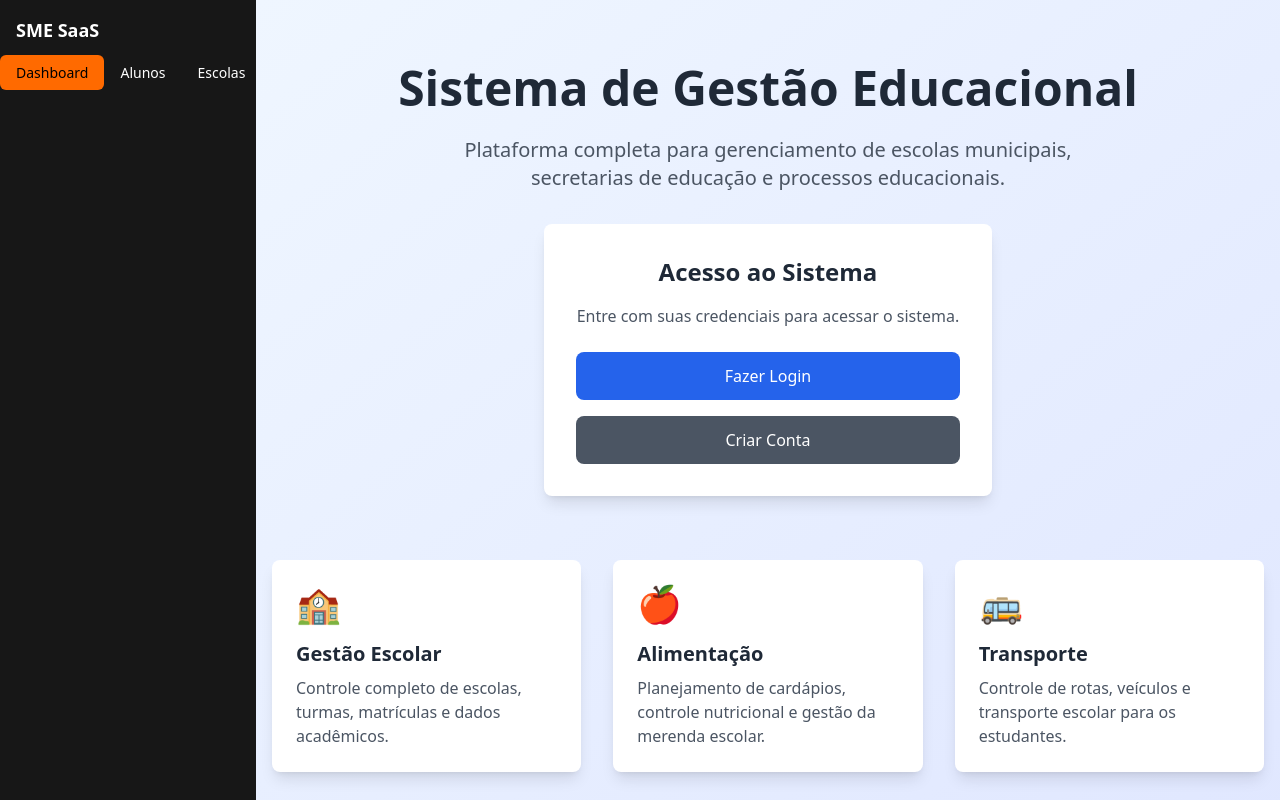
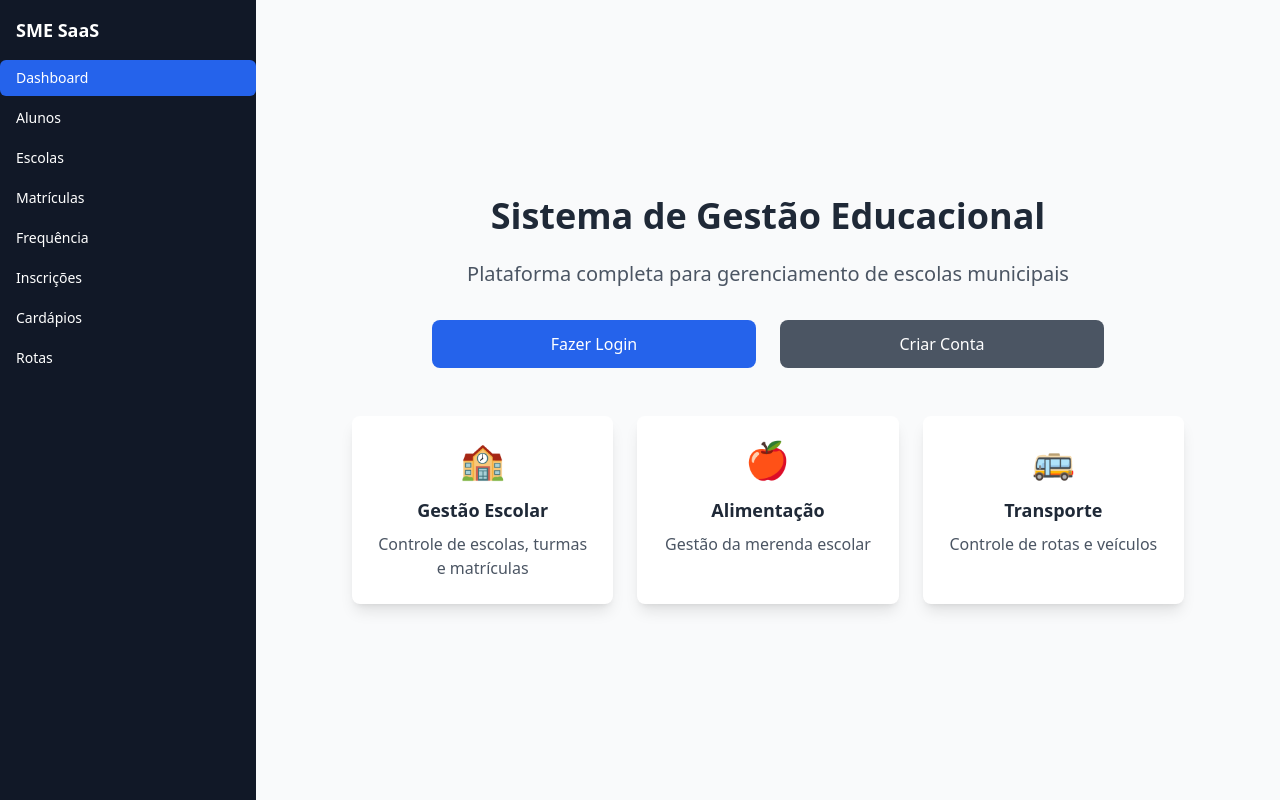
Before and after one commit to Raidosystem/Escola-saas, a Next.js app in the folder sme-saas/apps/web/: page / in a window 1280 px wide. Built offline with nearby package versions, Linux system fonts and the light colour scheme.

Commit message:
fix: Simplify homepage and add health API route

```diff
--- /dev/null
+++ b/sme-saas/apps/web/app/api/health/route.ts
@@ -0,0 +1,9 @@
+import { NextResponse } from 'next/server';
+
+export async function GET() {
+  return NextResponse.json({
+    status: 'ok',
+    message: 'API is working',
+    timestamp: new Date().toISOString()
+  });
+}
--- a/sme-saas/apps/web/app/page.tsx
+++ b/sme-saas/apps/web/app/page.tsx
@@ -1,139 +1,46 @@
-'use client';
-
-import { useState, useEffect } from 'react';
-import { supabase } from '@/lib/supabase';
-import { useRouter } from 'next/navigation';
-
 export default function HomePage() {
-  const [user, setUser] = useState<any>(null);
-  const [loading, setLoading] = useState(true);
-  const router = useRouter();
-
-  useEffect(() => {
-    async function getUser() {
-      try {
-        const { data: { user }, error } = await supabase.auth.getUser();
-        if (error) {
-          console.error('Error getting user:', error);
-        } else {
-          setUser(user);
-        }
-      } catch (error) {
-        console.error('Error:', error);
-      } finally {
-        setLoading(false);
-      }
-    }
-
-    getUser();
-  }, []);
-
-  if (loading) {
   return (
-      <div className="min-h-screen bg-gradient-to-br from-blue-50 to-indigo-100 flex items-center justify-center">
-        <div className="text-center">
-          <div className="animate-spin rounded-full h-32 w-32 border-b-2 border-blue-600 mx-auto mb-4"></div>
-          <p className="text-gray-600">Carregando...</p>
-        </div>
-      </div>
-    );
-  }
-
-  return (
-    <div className="min-h-screen bg-gradient-to-br from-blue-50 to-indigo-100">
-      <div className="container mx-auto px-4 py-16">
-        <div className="text-center mb-16">
-          <h1 className="text-5xl font-bold text-gray-800 mb-6">
+    <div className="min-h-screen bg-gray-50 flex items-center justify-center">
+      <div className="max-w-4xl mx-auto p-8 text-center">
+        <h1 className="text-4xl font-bold text-gray-800 mb-6">
           Sistema de Gestão Educacional
         </h1>
-          <p className="text-xl text-gray-600 mb-8 max-w-2xl mx-auto">
-            Plataforma completa para gerenciamento de escolas municipais, secretarias de educação e processos educacionais.
+        <p className="text-xl text-gray-600 mb-8">
+          Plataforma completa para gerenciamento de escolas municipais
         </p>
 
-          {user ? (
-            <div className="bg-white rounded-lg shadow-lg p-8 max-w-md mx-auto">
-              <h2 className="text-2xl font-semibold text-gray-800 mb-4">
-                Bem-vindo, {user.email}!
-              </h2>
-              <p className="text-gray-600 mb-6">
-                Escolha uma seção para começar:
-              </p>
-              <div className="space-y-4">
-                <button
-                  onClick={() => router.push('/secretaria')}
-                  className="w-full bg-blue-600 text-white px-6 py-3 rounded-lg hover:bg-blue-700 transition duration-200"
-                >
-                  Secretaria de Educação
-                </button>
-                <button
-                  onClick={() => router.push('/alimentacao')}
-                  className="w-full bg-green-600 text-white px-6 py-3 rounded-lg hover:bg-green-700 transition duration-200"
-                >
-                  Alimentação Escolar
-                </button>
-                <button
-                  onClick={() => router.push('/transporte')}
-                  className="w-full bg-yellow-600 text-white px-6 py-3 rounded-lg hover:bg-yellow-700 transition duration-200"
-                >
-                  Transporte Escolar
-                </button>
-                <button
-                  onClick={() => router.push('/vagas')}
-                  className="w-full bg-purple-600 text-white px-6 py-3 rounded-lg hover:bg-purple-700 transition duration-200"
-                >
-                  Vagas e Inscrições
-                </button>
-              </div>
-            </div>
-          ) : (
-            <div className="bg-white rounded-lg shadow-lg p-8 max-w-md mx-auto">
-              <h2 className="text-2xl font-semibold text-gray-800 mb-4">
-                Acesso ao Sistema
-              </h2>
-              <p className="text-gray-600 mb-6">
-                Entre com suas credenciais para acessar o sistema.
-              </p>
-              <div className="space-y-4">
-                <button
-                  onClick={() => router.push('/login')}
-                  className="w-full bg-blue-600 text-white px-6 py-3 rounded-lg hover:bg-blue-700 transition duration-200"
+        <div className="grid md:grid-cols-2 gap-6 max-w-2xl mx-auto">
+          <a
+            href="/login"
+            className="bg-blue-600 text-white px-6 py-3 rounded-lg hover:bg-blue-700 transition duration-200 block"
           >
             Fazer Login
-                </button>
-                <button
-                  onClick={() => router.push('/register')}
-                  className="w-full bg-gray-600 text-white px-6 py-3 rounded-lg hover:bg-gray-700 transition duration-200"
+          </a>
+          <a
+            href="/register"
+            className="bg-gray-600 text-white px-6 py-3 rounded-lg hover:bg-gray-700 transition duration-200 block"
           >
             Criar Conta
-                </button>
-              </div>
-            </div>
-          )}
+          </a>
         </div>
 
-        <div className="grid md:grid-cols-3 gap-8 mt-16">
+        <div className="grid md:grid-cols-3 gap-6 mt-12">
           <div className="bg-white rounded-lg shadow-lg p-6">
-            <div className="text-blue-600 text-4xl mb-4">🏫</div>
-            <h3 className="text-xl font-semibold text-gray-800 mb-2">Gestão Escolar</h3>
-            <p className="text-gray-600">
-              Controle completo de escolas, turmas, matrículas e dados acadêmicos.
-            </p>
+            <div className="text-4xl mb-4">🏫</div>
+            <h3 className="text-lg font-semibold text-gray-800 mb-2">Gestão Escolar</h3>
+            <p className="text-gray-600">Controle de escolas, turmas e matrículas</p>
           </div>
 
           <div className="bg-white rounded-lg shadow-lg p-6">
-            <div className="text-green-600 text-4xl mb-4">🍎</div>
-            <h3 className="text-xl font-semibold text-gray-800 mb-2">Alimentação</h3>
-            <p className="text-gray-600">
-              Planejamento de cardápios, controle nutricional e gestão da merenda escolar.
-            </p>
+            <div className="text-4xl mb-4">🍎</div>
+            <h3 className="text-lg font-semibold text-gray-800 mb-2">Alimentação</h3>
+            <p className="text-gray-600">Gestão da merenda escolar</p>
           </div>
 
           <div className="bg-white rounded-lg shadow-lg p-6">
-            <div className="text-yellow-600 text-4xl mb-4">🚌</div>
-            <h3 className="text-xl font-semibold text-gray-800 mb-2">Transporte</h3>
-            <p className="text-gray-600">
-              Controle de rotas, veículos e transporte escolar para os estudantes.
-            </p>
+            <div className="text-4xl mb-4">🚌</div>
+            <h3 className="text-lg font-semibold text-gray-800 mb-2">Transporte</h3>
+            <p className="text-gray-600">Controle de rotas e veículos</p>
           </div>
         </div>
       </div>
--- a/sme-saas/apps/web/styles/globals.css
+++ b/sme-saas/apps/web/styles/globals.css
@@ -2,11 +2,39 @@
 @tailwind components;
 @tailwind utilities;
 
-html, body { height: 100%; }
-body { @apply bg-background text-white antialiased; }
+html, body {
+  height: 100%;
+  margin: 0;
+  padding: 0;
+}
 
-.sidebar { @apply bg-neutral-900 text-white w-64 flex-shrink-0 flex flex-col; }
-.nav-link { @apply px-4 py-2 rounded-md hover:bg-neutral-800 text-sm font-medium transition-colors; }
-.active { @apply bg-primary text-black; }
-.btn { @apply inline-flex items-center justify-center rounded-md bg-primary px-4 py-2 text-sm font-medium text-black hover:bg-primary-dark transition; }
-.input { @apply w-full rounded-md border border-neutral-700 bg-neutral-800 px-3 py-2 text-sm focus:outline-none focus:ring-2 focus:ring-primary; }
+body {
+  @apply bg-gray-50 text-gray-900 antialiased;
+}
+
+/* Sidebar styles */
+.sidebar {
+  @apply bg-gray-900 text-white w-64 flex-shrink-0 flex flex-col;
+}
+
+.nav-link {
+  @apply block px-4 py-2 rounded-md hover:bg-gray-800 text-sm font-medium transition-colors;
+}
+
+.nav-link.active {
+  @apply bg-blue-600 text-white;
+}
+
+/* Button styles */
+.btn {
+  @apply inline-flex items-center justify-center rounded-md bg-blue-600 px-4 py-2 text-sm font-medium text-white hover:bg-blue-700 transition;
+}
+
+.btn-primary {
+  @apply bg-blue-600 hover:bg-blue-700 text-white;
+}
+
+/* Input styles */
+.input {
+  @apply w-full rounded-md border border-gray-300 bg-white px-3 py-2 text-sm text-gray-900 focus:outline-none focus:ring-2 focus:ring-blue-500;
+}
```
Lines whose indentation alone changed are shown as unchanged.
